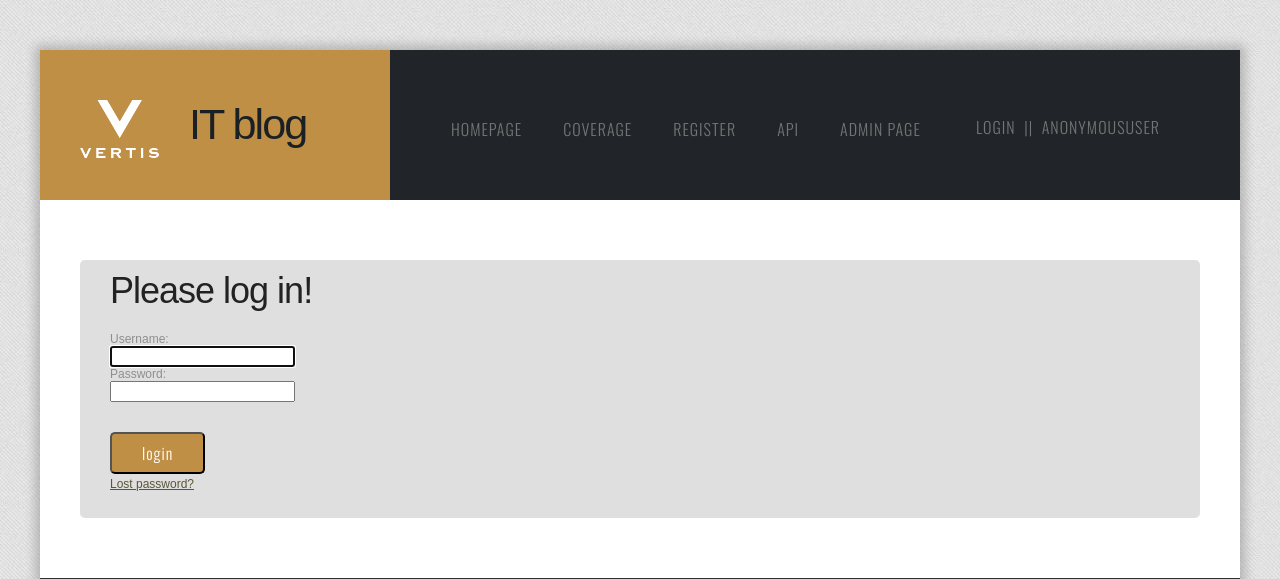
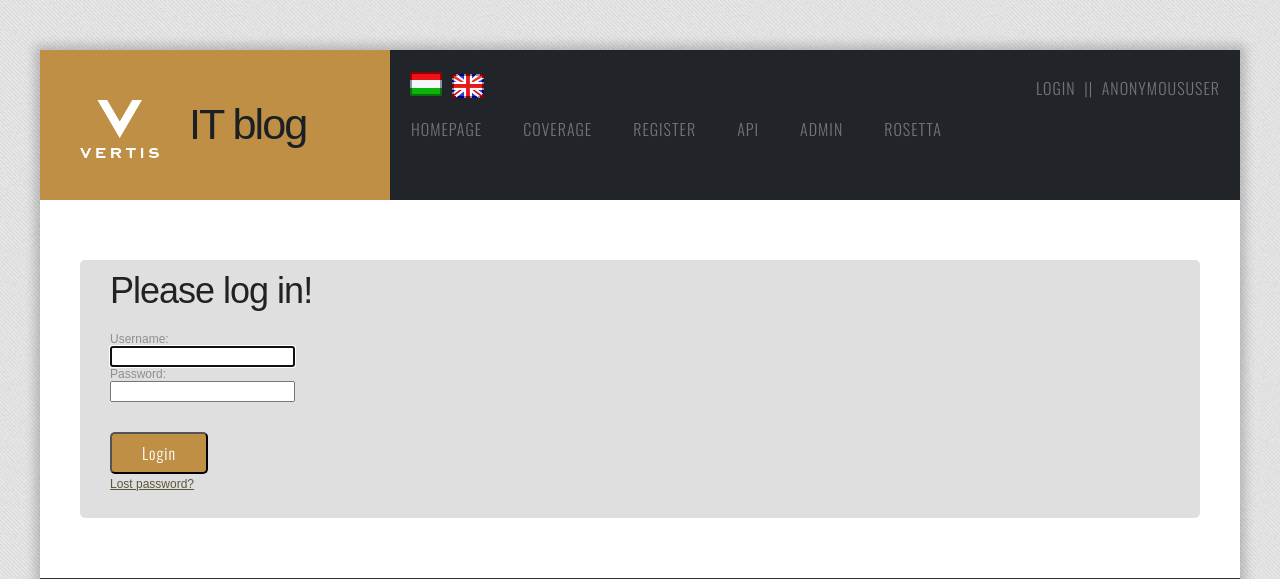
Before and after one commit to danieltatraivertis/blog, a Django app: page /accounts/login/ in a window 1280 px wide. Shown: the top 579 px of the page. Run offline with Django 3.2, Linux system fonts and the light colour scheme; some libraries are stand-ins or nearby versions.

Commit message:
Added localization and Rosetta

```diff
--- a/Djangoproject/blog/static/css/default.css
+++ b/Djangoproject/blog/static/css/default.css
@@ -128,28 +128,20 @@ hr {
   color: #5F5950;
 }
 
-#toolbar {
-  float: right;
-  padding: 43px 40px 0px 0px;
-  width: 200px;
-  height: 80px;
-  display: block;
-}
-
 /* Menu */
 
 #menu {
   float: left;
   width: 810px;
   height: 80px;
-  padding: 20px 40px 0px 0px;
+  padding: 0px 0px 0px 0px;
 
 }
 
 #menu ul {
   float: left;
   margin: 0;
-  padding: 40px 0px 0px 40px;
+  padding: 0px 0px 0px 0px;
   list-style: none;
   line-height: normal;
 }
@@ -172,6 +164,14 @@ hr {
   color: #757575;
 }
 
+#toolbar {
+  float: right;
+  padding: 20px 20px 0px 10px;
+  width: 810px;
+  height: 40px;
+  display: block;
+}
+
 #toolbar a {
   display: block;
   letter-spacing: 1px;
@@ -182,6 +182,10 @@ hr {
   font-weight: 300;
   color: #757575;
   padding: 2px 0px 0px 0px;
+}
+
+#toolbar img {
+  padding:0px 10px 0px 0px;
 }
 
 #toolbar p {
--- a/Djangoproject/blog/templates/blog/base.html
+++ b/Djangoproject/blog/templates/blog/base.html
@@ -1,4 +1,5 @@
 {% load staticfiles %}
+{% load i18n %}
 <!DOCTYPE html PUBLIC "-//W3C//DTD XHTML 1.0 Strict//EN" "http://www.w3.org/TR/xhtml1/DTD/xhtml1-strict.dtd">
 <!--
 Design by TEMPLATED
@@ -38,24 +39,32 @@ Released   : 20121029
             </div>
             <h1><a href="{% url 'index' %}">IT blog</a></h1>
           </div>
+          <div id="toolbar">
+            <a href="/hu/set_lang/">
+              <img style="float:left" src="{% static 'images/flag-hungary.png' %}" alt="hu"/>
+            </a>
+            <a href="/en/set_lang/">
+              <img style="float:left" src="{% static 'images/flag-united-kingdom.png' %}" alt="en"/>
+            </a>
+            <p style="float:right">&nbsp;&nbsp;||&nbsp;&nbsp;{{ request.user }}</p>
+            {% if  request.user.is_authenticated %}
+              <a style="float:right" href="{% url 'logout' %}">{% trans 'Logout' %}</a>
+            {% else %}
+              <a style="float:right" href="{% url 'login' %}">{% trans 'Login' %}</a>
+            {% endif %}
+          </div>
           <div id="menu">
             <ul>
-              <li><a href="{% url 'index' %}" accesskey="1" title="">Homepage</a></li>
+              <li><a href="{% url 'index' %}" accesskey="1" title="">{% trans 'Homepage' %}</a></li>
               <!-- <li class="current_page_item"><a href="https://vertis.com/en/page/get-to-know-us" accesskey="2" title="">About Us</a></li> -->
               <li><a href="{% static 'coverage_report' %}" accesskey="2" title="">Coverage</a></li>
-              <li><a href="{% url 'register' %}" accesskey="3" title="">Register</a></li>
+              <li><a href="{% url 'register' %}" accesskey="3" title="">{% trans 'Register' %}</a></li>
               <li><a href="/api/" accesskey="4" title="">API</a></li>
-              <li><a href="admin/" accesskey="5" title="">Admin page</a></li>
+              <li><a href="admin/" accesskey="5" title="">{% trans 'Admin' %}</a></li>
+              <li><a href="/rosetta/" accesskey="5" title="">Rosetta</a></li>
             </ul>
-            <div id="toolbar">
-              <p style="float:right">&nbsp;&nbsp;||&nbsp;&nbsp;{{ request.user }}</p>
-              {% if  request.user.is_authenticated %}
-                <a style="float:right" href="{% url 'logout' %}">Logout</a>
-              {% else %}
-                <a style="float:right" href="{% url 'login' %}">Login</a>
-              {% endif %}
-            </div>
           </div>
+
         </div>
       </div>
 
--- a/Djangoproject/blog/templates/registration/login.html
+++ b/Djangoproject/blog/templates/registration/login.html
@@ -1,12 +1,13 @@
 {% extends 'blog/base.html' %}
+{% load i18n %}
 {% block content %}
   <div class="page-wrapper">
     <div class="page">
       <div class="wide-content">
         <div class=login-box>
-          <h2>Please log in!</h2>
+          <h2>{% trans 'Please log in' %}!</h2>
           {% if form.errors %}
-          <p>Your username and password didn't match. Please try again.</p>
+          <p>{% trans 'Your username and password did not match. Please try again' %}.</p>
           {% endif %}
 
           {% if next %}
@@ -20,7 +21,6 @@
 
           <form method="post" action="{% url 'login' %}"/>
           {% csrf_token %}
-
             <div>
               <td>{{ form.username.label_tag }}</td>
               <br/>
@@ -31,16 +31,13 @@
               <br/>
               <td>{{ form.password }}</td>
             </div>
-
             <div>
-            <input class="button-style" type="submit" value="login" />
+              <input class="button-style" type="submit" value="{% trans 'Login' %}"/>
               <input type="hidden" name="next" value="{{ next }}" />
             </div>
           </form>
-
           {# Assumes you setup the password_reset view in your URLconf #}
-          <p><a href="{% url 'password_reset' %}">Lost password?</a></p>
-
+          <p><a href="{% url 'password_reset' %}">{% trans 'Lost password' %}?</a></p>
         </div>
       </div>
     </div>
--- a/Djangoproject/blog/templates/registration/register.html
+++ b/Djangoproject/blog/templates/registration/register.html
@@ -1,14 +1,15 @@
 {% extends 'blog/base.html' %}
+{% load i18n %}
 {% block content %}
   <div class="page-wrapper">
     <div class="page">
       <div class="wide-content">
         <div class=login-box>
-          <h2>Please register!</h2>
+          <h2>{% trans 'Please register!' %}</h2>
           <form method="post">
           {% csrf_token %}
           {{ form.as_p }}
-          <button type="submit">Sign up</button>
+          <button type="submit">{% trans 'Sign up' %}</button>
           </form>
         </div>
       </div>
--- a/Djangoproject/blog/urls.py
+++ b/Djangoproject/blog/urls.py
@@ -1,5 +1,4 @@
 from django.urls import path, include
-from .views import post_list, register
 from . import views
 from rest_framework import routers
 from django.conf import settings
@@ -11,7 +10,8 @@ router.register('post', views.PostViewSet)
 router.register('comment', views.CommentViewSet)
 
 urlpatterns = [
-    path('', post_list, name='index'),
+    path('<str:lang>/set_lang/', views.set_lang, name='set_lang'),
+    path('', views.post_list, name='index'),
     # ex: /polls/5/
     path('<int:post_id>/', views.post_detail, name='detail'),
     path(
@@ -20,7 +20,7 @@ urlpatterns = [
         name='postnewcomment'
         ),
     path('accounts/', include('django.contrib.auth.urls')),
-    path('register/', register, name='register'),
+    path('register/', views.register, name='register'),
     path('api/', include(router.urls)),
 ] + static(settings.MEDIA_URL, document_root=settings.MEDIA_ROOT)
 
--- a/Djangoproject/seconddjangoprojekt/urls.py
+++ b/Djangoproject/seconddjangoprojekt/urls.py
@@ -16,8 +16,10 @@ Including another URLconf
 from django.urls import include, path
 from django.contrib import admin
 
+
 urlpatterns = [
     path('', include('blog.urls')),
     path('admin/', admin.site.urls),
     path('admin/timeline/', include('admin_timeline.urls')),
+    path('rosetta/', include('rosetta.urls')),
 ]
```
Also changed, not shown: Djangoproject/blog/templates/blog/post_list.html (+5 -4 lines), Djangoproject/blog/views.py (+9 -0 lines), Djangoproject/seconddjangoprojekt/settings.py (+18 -4 lines), Djangoproject/blog/static/images/flag-hungary.png (added), Djangoproject/blog/static/images/flag-united-kingdom.png (added), Djangoproject/locale/hu/LC_MESSAGES/django.po (added), 4 other files. Lines whose indentation alone changed are shown as unchanged.
